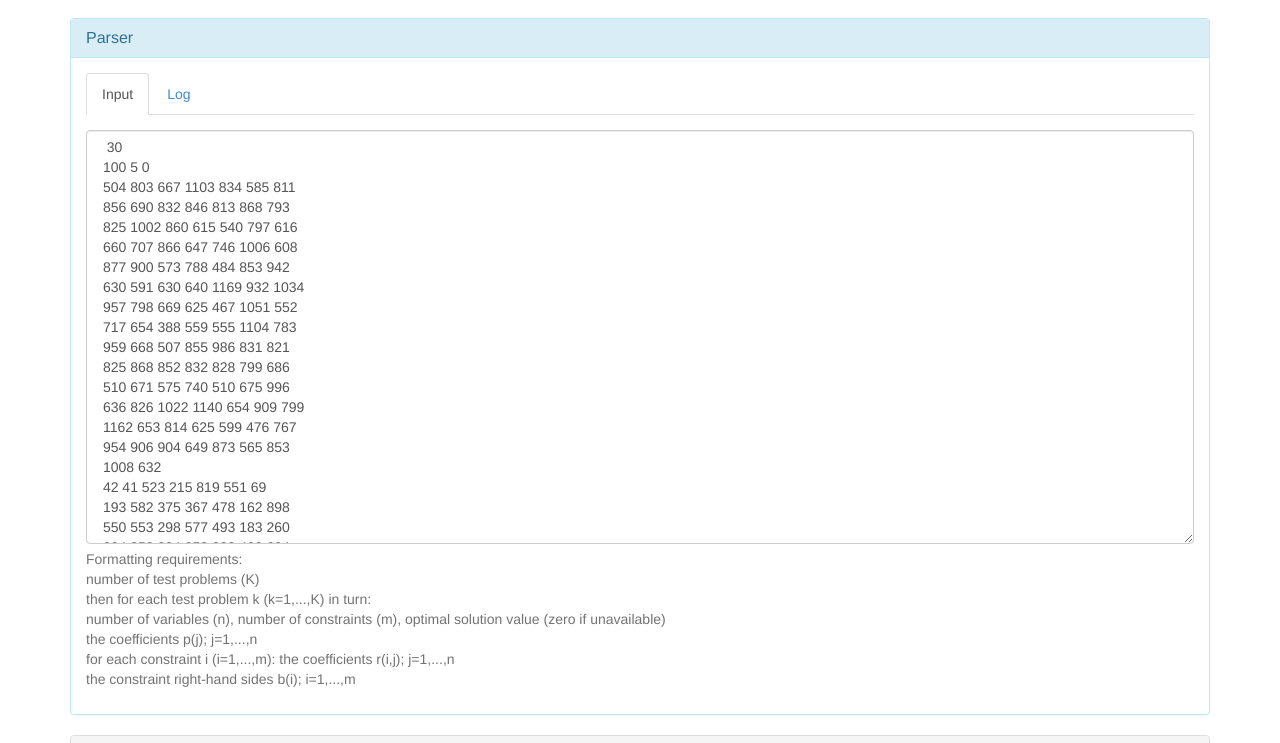
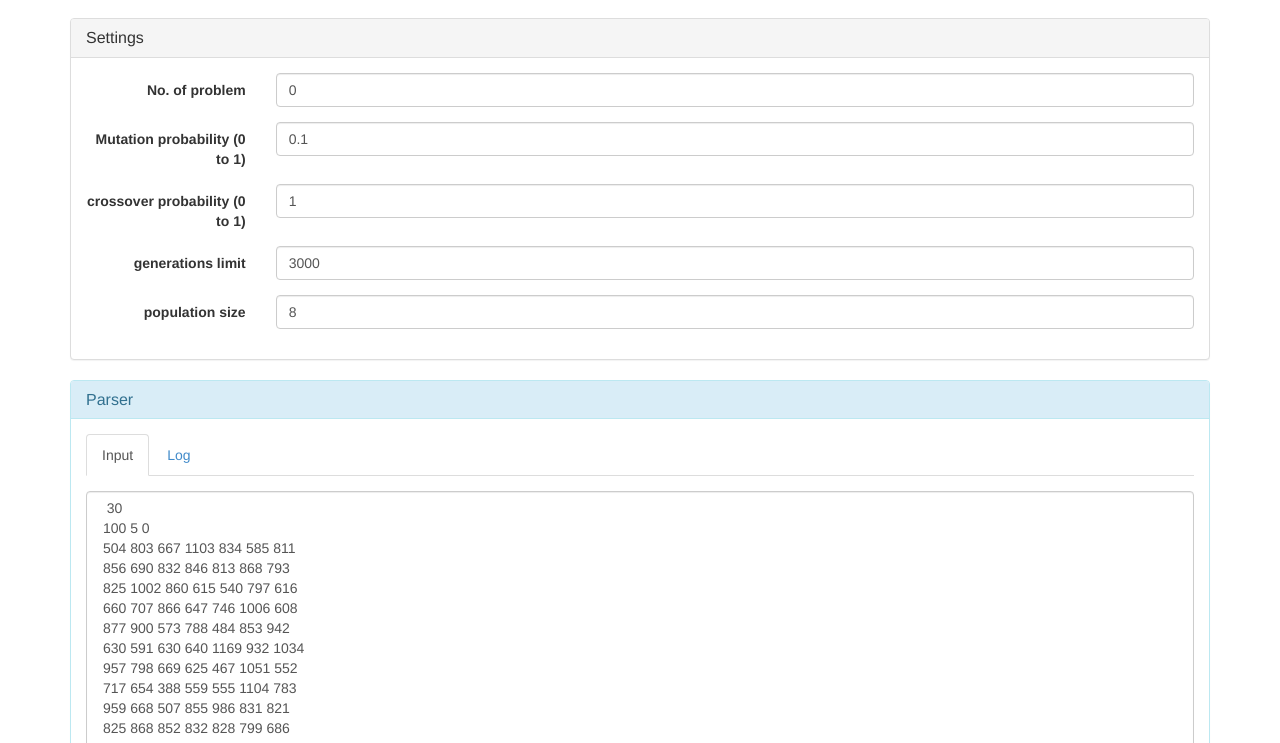
Before and after one commit to sikessle/mknapsack, a website: page index.html in a window 1280 px wide. Shown: the part 54-797 px from the top of the page. Drawn offline with nearby package versions, Linux system fonts and the light colour scheme.

Commit message:
settings in frontend

```diff
--- a/index.html
+++ b/index.html
@@ -55,6 +55,60 @@
                 </div>
             </div>
         </nav>
+
+        <section class="settings">
+            <div class="container">
+                <div class="panel panel-default">
+                    <div class="panel-heading">
+                        <h3 class="panel-title">Settings</h3>
+                    </div>
+                    <div class="panel-body form-horizontal">
+
+                        <div class="form-group">
+                            <label class="control-label col-sm-2">No. of problem</label>
+                            <div class="col-sm-10">
+                                <input type="text" placeholder="# of problem"
+                                    class="form-control" value="0" id="problemIndex">
+                            </div>
+                        </div>
+
+                        <div class="form-group">
+                            <label class="control-label col-sm-2">Mutation probability (0 to 1)</label>
+                            <div class="col-sm-10">
+                            <input type="text" placeholder="mutation probability (0 to 1)"
+                                class="form-control" value="0.1" id="mutateProbability">
+                            </div>
+                        </div>
+
+                        <div class="form-group">
+                            <label class="control-label col-sm-2">crossover probability (0 to 1)</label>
+                            <div class="col-sm-10">
+                            <input type="text" placeholder="crossover probability (0 to 1)"
+                                class="form-control" value="1" id="crossoverProbability">
+                            </div>
+                        </div>
+
+                        <div class="form-group">
+                            <label class="control-label col-sm-2">generations limit</label>
+                            <div class="col-sm-10">
+                            <input type="text" placeholder="generations limit"
+                                class="form-control" value="3000" id="generationsLimit">
+                            </div>
+                        </div>
+
+                        <div class="form-group">
+                            <label class="control-label col-sm-2">population size</label>
+                            <div class="col-sm-10">
+                            <input type="text" placeholder="population size"
+                                class="form-control" value="8" id="populationSize">
+                            </div>
+                        </div>
+
+                    </div>
+                </div>
+            </div>
+
+        </section> <!-- .settings -->
 
         <section class="parser">
 
--- a/javascripts/genetic.js
+++ b/javascripts/genetic.js
@@ -410,6 +410,7 @@ var Genetic = (function () {
      * @param {Number} params.mutateProbability between 0 and 1
      * @param {Number} params.crossoverProbability between 0 and 1
      * @param {Number} params.populationSize
+     * @param {Number} params.generationsLimit
      * @param {EvaluationModule} params.evaluationModule
      * @param {Logger} logger
      */
--- a/javascripts/main.js
+++ b/javascripts/main.js
@@ -2,22 +2,12 @@ $(document).ready(function () {
     'use strict';
 
     var input, parser, problems, genetic, parserLogger, geneticLogger, geneticParams;
-
-    geneticParams = {
-        delay: 0,
-        mutateProbability: 0.1,
-        crossoverProbability: 1,
-        generationsLimit: 3000,
-        populationSize: 14
-    };
 
     parserLogger = new Logger('#parser-log textarea');
     geneticLogger = new Logger('#genetic-log textarea');
     geneticLogger.setReverse(true);
 
     parser = new ORParser(parserLogger);
-    // TODO setDataLogger (for data capturing) (bufferedLogger decorator)
-    genetic = new Genetic(geneticParams, geneticLogger);
 
     $('#parse').click(function () {
         $('.parser').insertBefore('.results');
@@ -34,8 +24,21 @@ $(document).ready(function () {
         $('.results').insertBefore('.parser');
         $('.results .nav-tabs a[href="#genetic-log"]').tab('show');
         $('.results .panel').removeClass('panel-default').addClass('panel-success');
-        // FIXME currently only solves the first problem in the file. make user-selectable
-        genetic.solve(problems[0]);
+        var problemIndex = parseInt($('#problemIndex').val());
+
+        geneticParams = {
+            delay: 0,
+            mutateProbability: parseFloat($('#mutateProbability').val()),
+            crossoverProbability: parseFloat($('#crossoverProbability').val()),
+            generationsLimit: parseInt($('#generationsLimit').val()),
+            populationSize: parseInt($('#populationSize').val())
+        };
+
+        console.log(geneticParams);
+
+        // TODO setDataLogger (for data capturing) (bufferedLogger decorator)
+        genetic = new Genetic(geneticParams, geneticLogger);
+        genetic.solve(problems[problemIndex]);
     });
 
     $('#reset').click(function () {
```
